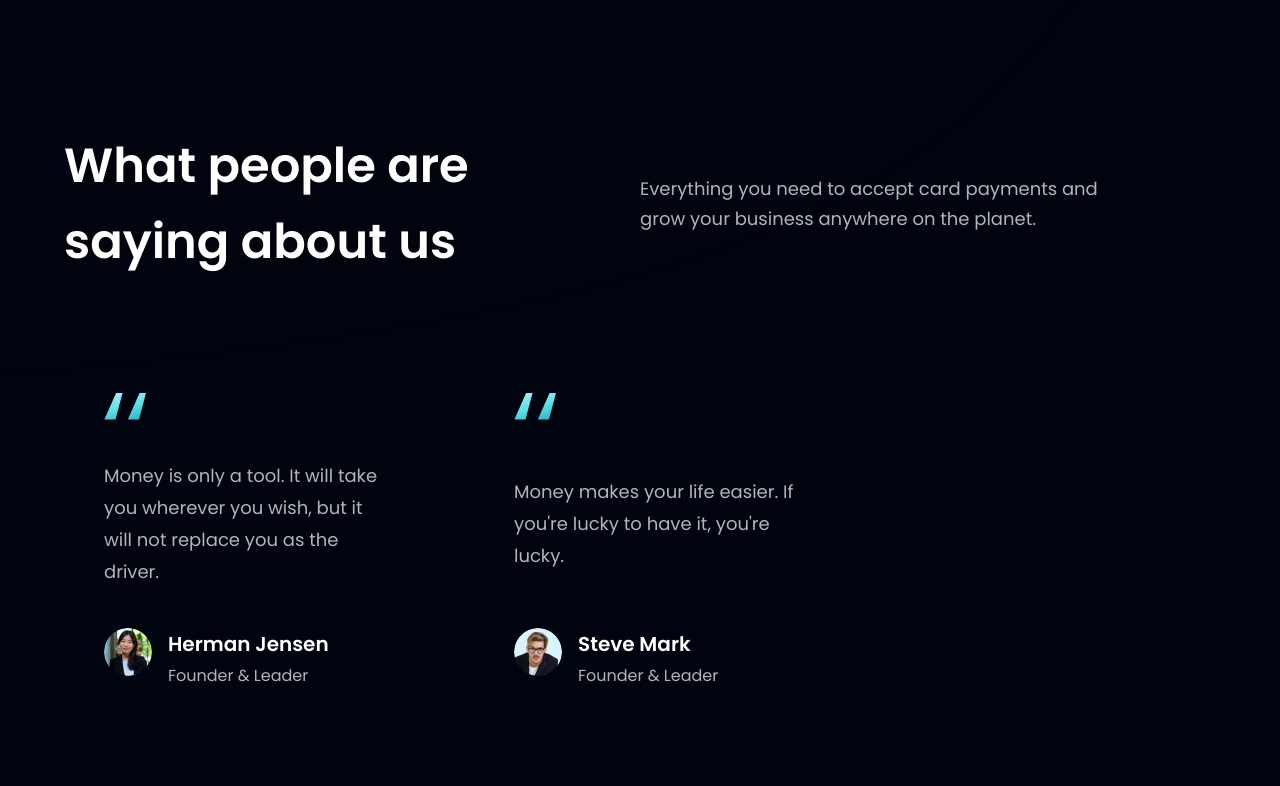
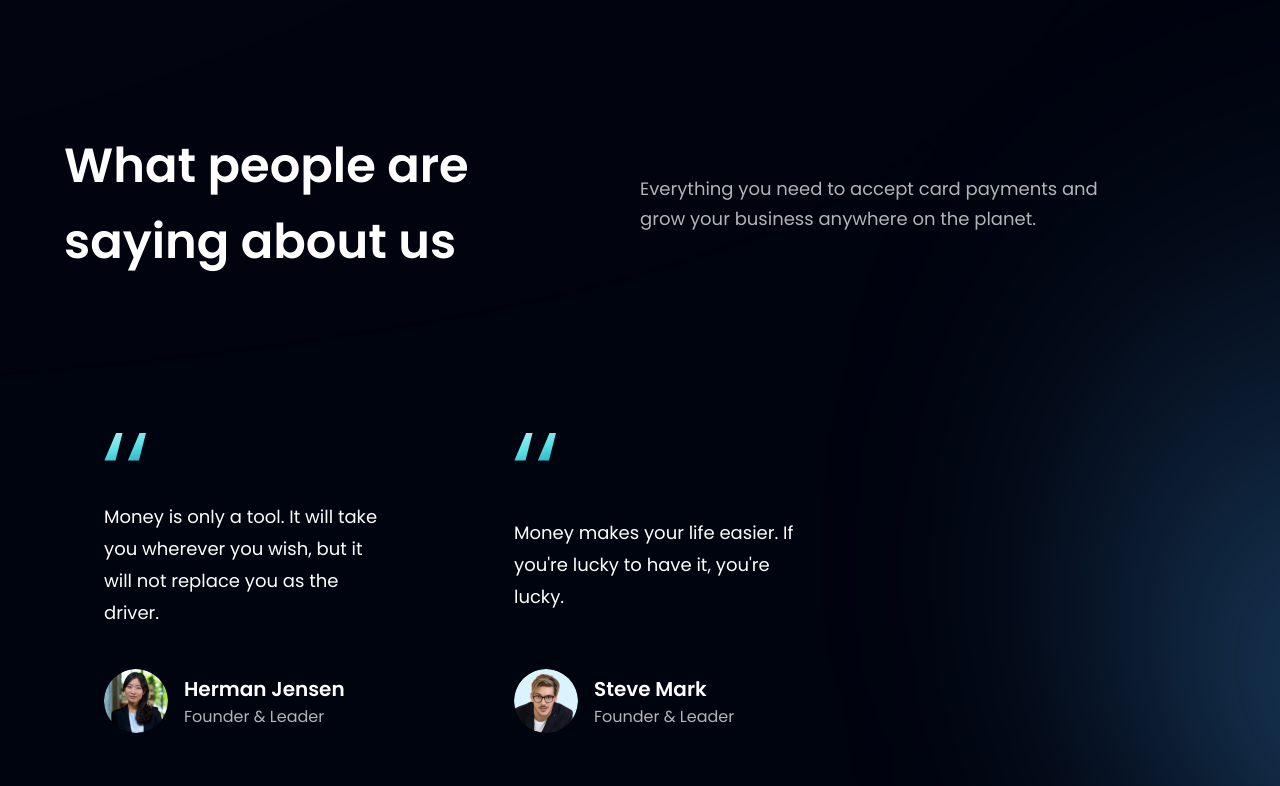
Before and after one commit to syedmilad/Bank_UI-UX, a React (Create React App) app: page / in a window 1280 px wide. Shown: the part 2767-3553 px from the top of the page. Built offline with nearby package versions, Linux system fonts and the light colour scheme.

Commit message:
feed back card updated.

```diff
--- a/src/components/FeedbackCard.jsx
+++ b/src/components/FeedbackCard.jsx
@@ -3,16 +3,16 @@ import { quotes } from '../assets'
 
 const FeedbackCard = ({img,name,title,content}) => {
   return (
-    <div className='flex justify-between flex-col px-10 py-12 rounded-[12px] max-w-[370px] md:mr-10 sm:mr-5 mr-0 feedback-card '>
-      <img src={quotes} alt={name} className='w-[42px] h-[27px] object-contain ' />
-      <p className='font-poppins font-normal text-[18px] leading-[32px] text-dimWhite my-10'>{content}</p>
-      <div className='flex flex-row'>
-          <img src={img} alt={name} className='w-[48px] h-[48px] rounded-full'  />
-          <div className='flex flex-col ml-4'>
-            <h4 className='font-poppins font-semibold text-[20px] leading-[32px] text-white ' >{name}</h4>
-             <p className='font-poppins font-normal text-dimWhite text-[16px] leading-[32px]'>{title}</p>
-          </div>
-      </div>
+    <div className="flex justify-between flex-col max-w-[370px] feedback-card px-10 py-12 rounded-[20px] md:mr-10 sm:mr-5 mr-0 my-10 relative">
+        <img src={quotes} alt="quotes" className='w-[42px] h-[28px] object-contain' />
+        <p className='my-10 text-white font-poppins font-normal text-[18px] leading-[32px]'>{content}</p>
+        <div className='flex flex-row items-center'>
+            <img src={img} alt={name} className='w-[64px] h-[64px] rounded-full' />
+            <div className='flex flex-col ml-4'>
+                <h3 className='font-poppins font-semibold text-white text-[20px] leading-[32px]'>{name}</h3>
+                <p className='font-poppins font-normal text-dimWhite text-[16px] leading-[24px]'>{title}</p>
+            </div>
+        </div>
     </div>
   )
 }
--- a/src/components/Testimonials.jsx
+++ b/src/components/Testimonials.jsx
@@ -7,7 +7,7 @@ const Testimonials = () => {
   return (
     <div className={`${styles.paddingY} flex flex-col relative`}>
       {/* TODO */}
-      <div />
+      <div className='absolute z-[0] w-[60%] h-[60%] -right-[50%] rounded-full blue__gradient' />
         <div className='w-full flex flex md:flex-row flex-col justify-between items-center sm:mb-16 mbn-6 relative z-[1]'>
             <h1 className={`${styles.heading2}`}>What people are <br className='sm:block hidden' /> saying about us</h1>
             <div className='w-full md:mt-0 mt-6 '>
```
